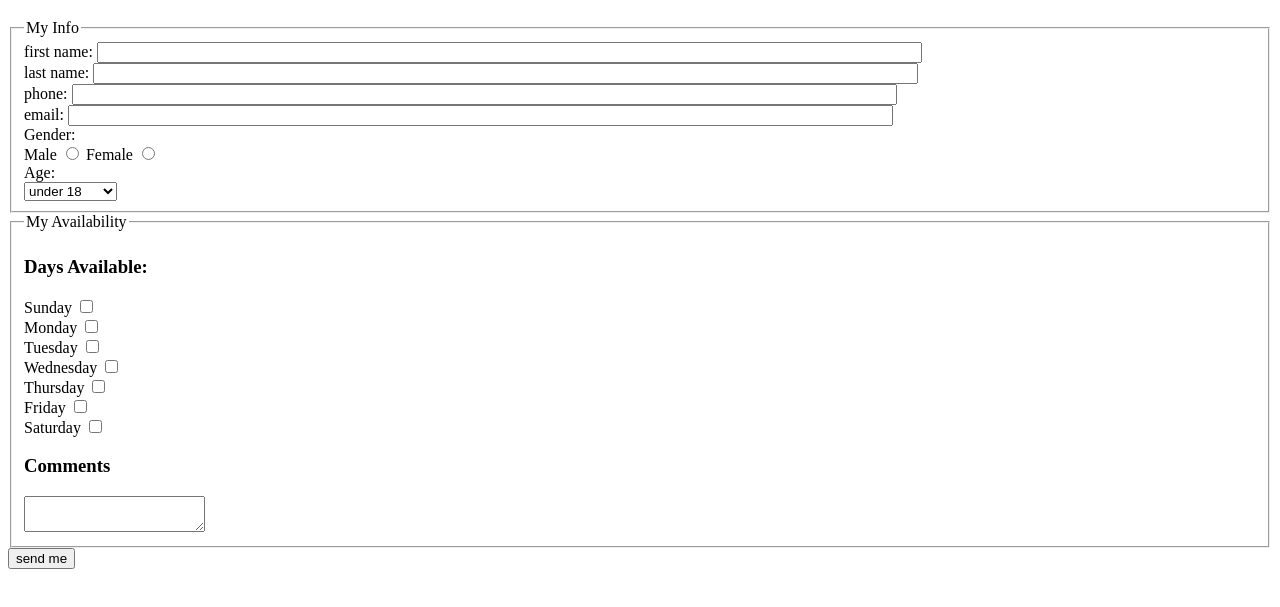
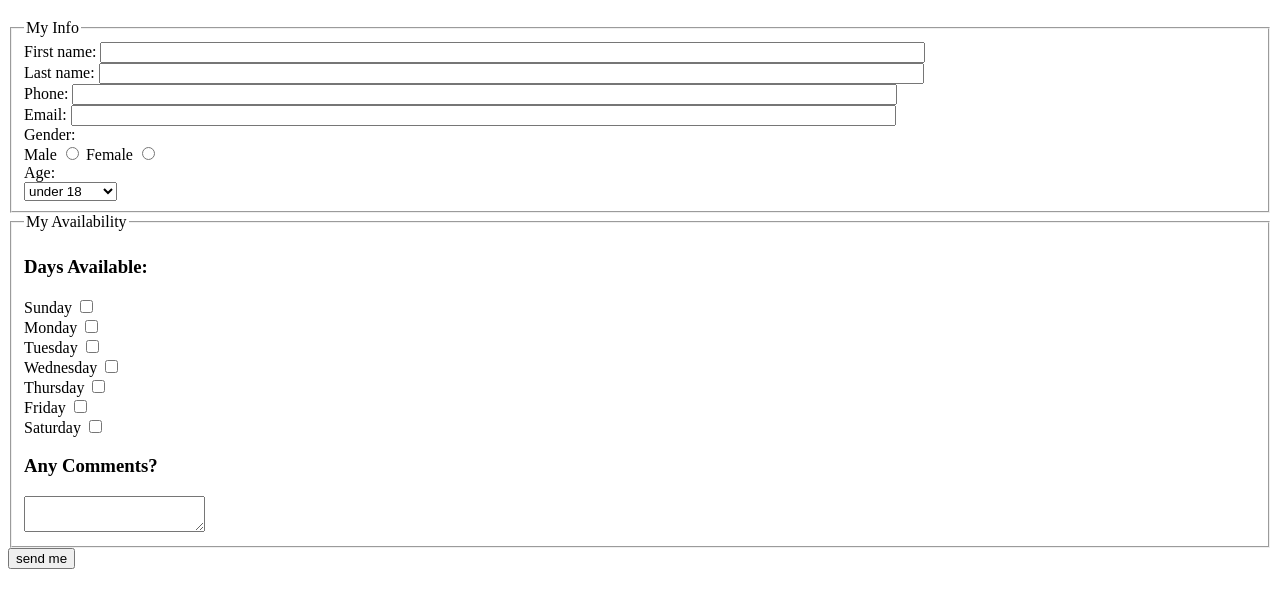
Before and after one commit to acshamrock/Lab-4, a plain HTML site: page index.html in a window 1280 px wide. Shown: the part 61-668 px from the top of the page. Drawn offline with Linux system fonts and the light colour scheme.

Commit message:
Update index.html
formatting

```diff
--- a/index.html
+++ b/index.html
@@ -9,10 +9,10 @@
   <form action="http://bloomingdale.sat.iit.edu/kriedan/lab3formscript.php" method="post">
     <fieldset>
       <legend>My Info</legend>
-      <div><label>first name: <input size="100" type="text" name="first_name_field"></label></div>
-      <div><label>last name: <input size="100" type="text" name="last_name_field"></label></div>
-      <div><label>phone: <input size="100" type="text" name="phone_field"></label></div>
-      <div><label>email: <input size="100" type="text" name="email_field"></label></div>
+      <div><label>First name: <input size="100" type="text" name="first_name_field"></label></div>
+      <div><label>Last name: <input size="100" type="text" name="last_name_field"></label></div>
+      <div><label>Phone: <input size="100" type="text" name="phone_field"></label></div>
+      <div><label>Email: <input size="100" type="text" name="email_field"></label></div>
       <div>Gender: </div>
       <div>
         <label>Male <input type="radio" name="gender_field" value="male"></label>
@@ -40,7 +40,7 @@
         <div><label>Thursday <input type="checkbox" name="available_field[]" value="thursday"></label></div>
         <div><label>Friday <input type="checkbox" name="available_field[]" value="friday"></label></div>
         <div><label>Saturday <input type="checkbox" name="available_field[]" value="saturday"></label></div>
-        <h3>Comments</h3>
+        <h3>Any Comments?</h3>
         <textarea name="comments_field"></textarea>
       </div>
     </fieldset>
```
